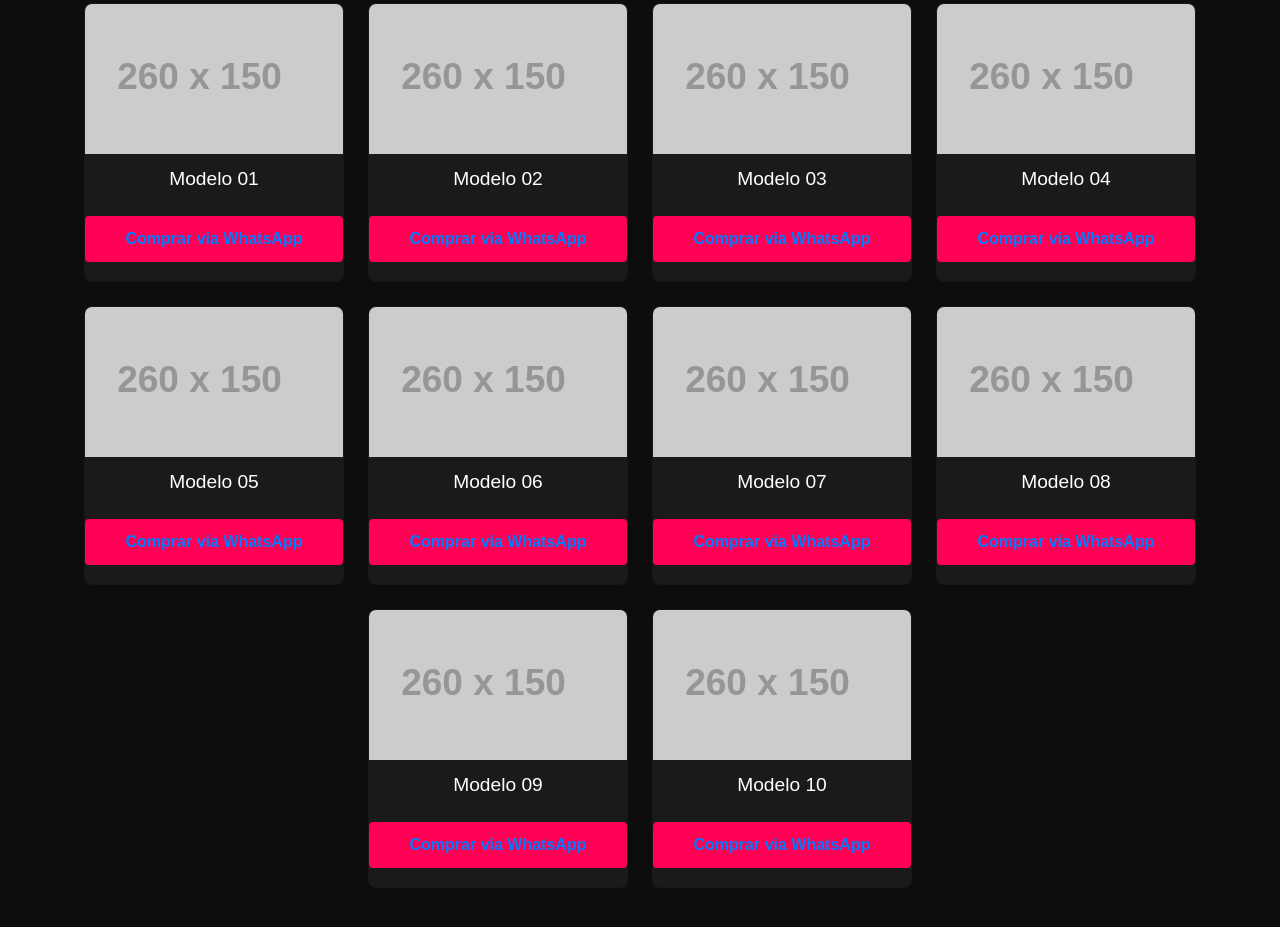
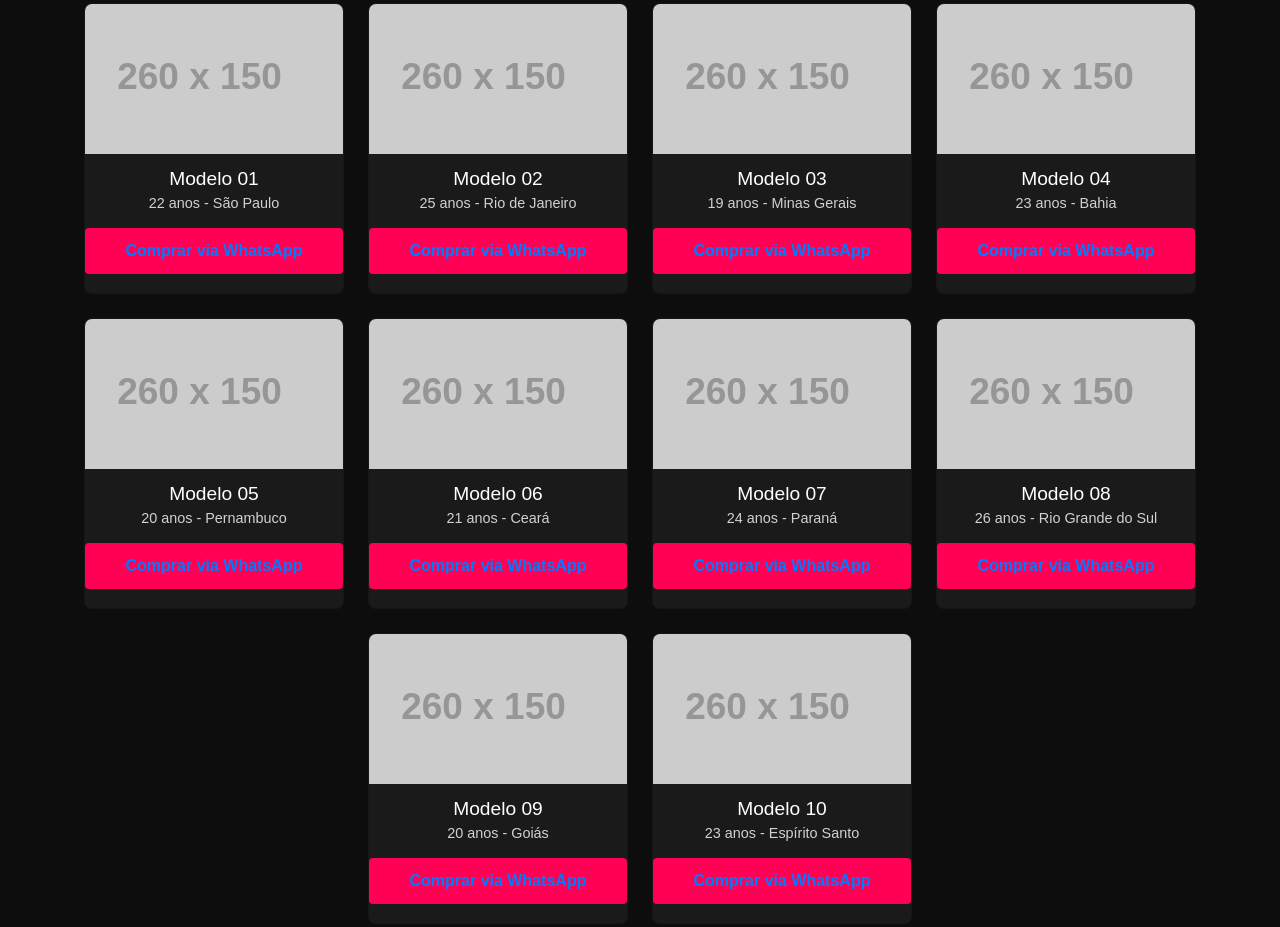
Before and after one commit to jhonifreitas91-byte/modelos, a plain HTML site: page index.html in a window 1280 px wide. Shown: the part 666-1593 px from the top of the page. Drawn offline with nearby package versions, Linux system fonts and the light colour scheme; placeholder pictures from the web are drawn by us.

Commit message:
Add info section for each model in index.html
Added age and location information for each model.

```diff
--- a/index.html
+++ b/index.html
@@ -17,8 +17,9 @@ header .vantagens li{list-style:none;margin:.6rem 0}
 .card{background:#1a1a1a;border-radius:8px;overflow:hidden;width:260px;text-align:center}
 .card .carousel{width:100%;height:150px}
 .card img{width:100%;height:150px;object-fit:cover}
-.card h2{margin:.8rem 0;font-size:1.2rem}
-.card a{display:inline-block;margin:.8rem 0 1.2rem;padding:.7rem 1.3rem;background:var(--cor-seg);border-radius:4px;text-decoration:none;font-weight:bold}
+.card h2{margin:.8rem 0 .2rem;font-size:1.2rem}
+.card .info{font-size:.9rem;margin-bottom:.8rem;opacity:.8}
+.card a{display:inline-block;margin:0 0 1.2rem;padding:.7rem 1.3rem;background:var(--cor-seg);border-radius:4px;text-decoration:none;font-weight:bold}
 footer{text-align:center;padding:2rem .5rem;font-size:.8rem;opacity:.6}
 </style>
 </head>
@@ -52,6 +53,7 @@ footer{text-align:center;padding:2rem .5rem;font-size:.8rem;opacity:.6}
     </div>
   </div>
   <h2>Modelo 01</h2>
+  <div class="info">22 anos - São Paulo</div>
   <a href="https://wa.me/55SEUNUMERO?text=Quero%20o%20Modelo%2001" target="_blank">Comprar via WhatsApp</a>
 </div>
 
@@ -66,6 +68,7 @@ footer{text-align:center;padding:2rem .5rem;font-size:.8rem;opacity:.6}
     </div>
   </div>
   <h2>Modelo 02</h2>
+  <div class="info">25 anos - Rio de Janeiro</div>
   <a href="https://wa.me/55SEUNUMERO?text=Quero%20o%20Modelo%2002" target="_blank">Comprar via WhatsApp</a>
 </div>
 
@@ -80,6 +83,7 @@ footer{text-align:center;padding:2rem .5rem;font-size:.8rem;opacity:.6}
     </div>
   </div>
   <h2>Modelo 03</h2>
+  <div class="info">19 anos - Minas Gerais</div>
   <a href="https://wa.me/55SEUNUMERO?text=Quero%20o%20Modelo%2003" target="_blank">Comprar via WhatsApp</a>
 </div>
 
@@ -94,6 +98,7 @@ footer{text-align:center;padding:2rem .5rem;font-size:.8rem;opacity:.6}
     </div>
   </div>
   <h2>Modelo 04</h2>
+  <div class="info">23 anos - Bahia</div>
   <a href="https://wa.me/55SEUNUMERO?text=Quero%20o%20Modelo%2004" target="_blank">Comprar via WhatsApp</a>
 </div>
 
@@ -108,6 +113,7 @@ footer{text-align:center;padding:2rem .5rem;font-size:.8rem;opacity:.6}
     </div>
   </div>
   <h2>Modelo 05</h2>
+  <div class="info">20 anos - Pernambuco</div>
   <a href="https://wa.me/55SEUNUMERO?text=Quero%20o%20Modelo%2005" target="_blank">Comprar via WhatsApp</a>
 </div>
 
@@ -122,6 +128,7 @@ footer{text-align:center;padding:2rem .5rem;font-size:.8rem;opacity:.6}
     </div>
   </div>
   <h2>Modelo 06</h2>
+  <div class="info">21 anos - Ceará</div>
   <a href="https://wa.me/55SEUNUMERO?text=Quero%20o%20Modelo%2006" target="_blank">Comprar via WhatsApp</a>
 </div>
 
@@ -136,6 +143,7 @@ footer{text-align:center;padding:2rem .5rem;font-size:.8rem;opacity:.6}
     </div>
   </div>
   <h2>Modelo 07</h2>
+  <div class="info">24 anos - Paraná</div>
   <a href="https://wa.me/55SEUNUMERO?text=Quero%20o%20Modelo%2007" target="_blank">Comprar via WhatsApp</a>
 </div>
 
@@ -150,6 +158,7 @@ footer{text-align:center;padding:2rem .5rem;font-size:.8rem;opacity:.6}
     </div>
   </div>
   <h2>Modelo 08</h2>
+  <div class="info">26 anos - Rio Grande do Sul</div>
   <a href="https://wa.me/55SEUNUMERO?text=Quero%20o%20Modelo%2008" target="_blank">Comprar via WhatsApp</a>
 </div>
 
@@ -164,6 +173,7 @@ footer{text-align:center;padding:2rem .5rem;font-size:.8rem;opacity:.6}
     </div>
   </div>
   <h2>Modelo 09</h2>
+  <div class="info">20 anos - Goiás</div>
   <a href="https://wa.me/55SEUNUMERO?text=Quero%20o%20Modelo%2009" target="_blank">Comprar via WhatsApp</a>
 </div>
 
@@ -178,6 +188,7 @@ footer{text-align:center;padding:2rem .5rem;font-size:.8rem;opacity:.6}
     </div>
   </div>
   <h2>Modelo 10</h2>
+  <div class="info">23 anos - Espírito Santo</div>
   <a href="https://wa.me/55SEUNUMERO?text=Quero%20o%20Modelo%2010" target="_blank">Comprar via WhatsApp</a>
 </div>
 
```
